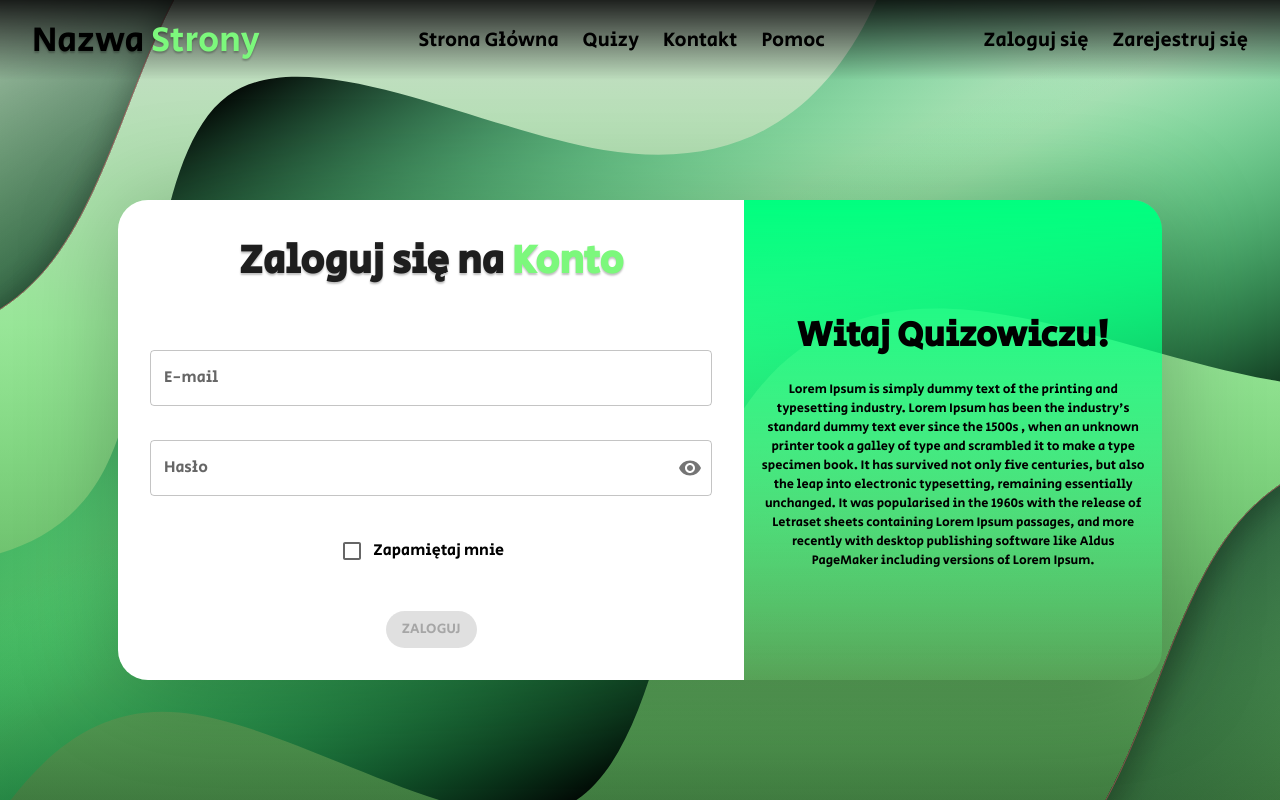
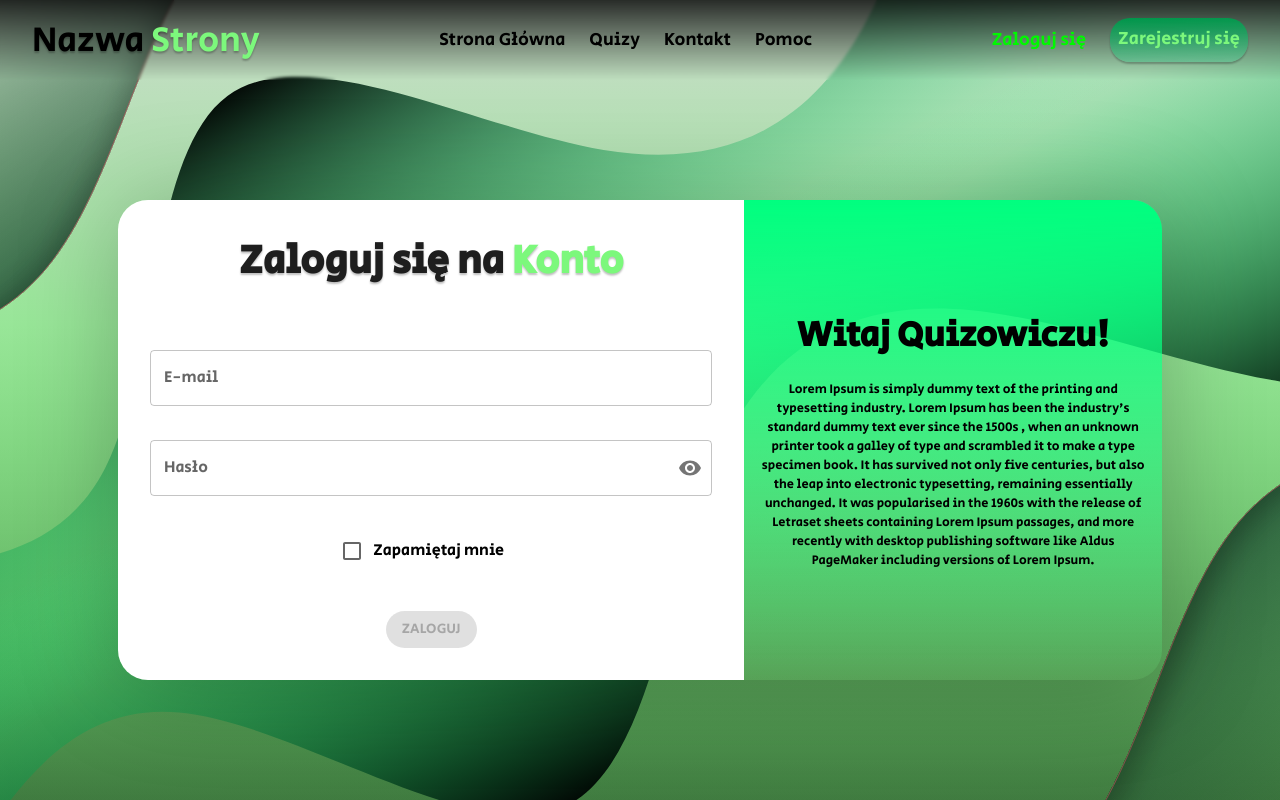
Before and after one commit to Szocik01/Projekt_inzynierski_frontend, a React (Create React App) app: page /login in a window 1280 px wide. Built offline with nearby package versions, Linux system fonts and the light colour scheme.

Commit message:
Add logout logic

```diff
--- /dev/null
+++ b/src/GlobalStyles.ts
@@ -0,0 +1,18 @@
+/** @jsxImportSource @emotion/react */
+import { css } from "@emotion/react";
+
+export const baseButtonStyles = {
+    borderRadius: "20px",
+    background: "linear-gradient(179deg, #00964B 1.16%, rgba(255, 255, 255, 0.5) 176.09%)",
+    boxShadow: "0px 2px 2px rgba(0, 0, 0, 0.25)",
+    color:"black",
+    "text-transform" : "none",
+    "&.Mui-disabled":{
+        background: "rgba(0, 0, 0, 0.12)"
+    },
+    "&:hover":{
+        backgroundColor:"#00964B"
+    }
+}
+
+export const serializedBaseButtonStyles = css(baseButtonStyles);
--- a/src/components/NavigationComponents/Navbar.tsx
+++ b/src/components/NavigationComponents/Navbar.tsx
@@ -2,6 +2,10 @@
 import { css } from "@emotion/react";
 import resolveLastWordColor from "../../utils/ResolveLastWordColor";
 import { Link, NavLink } from "react-router-dom";
+import { baseButtonStyles } from "../../GlobalStyles";
+import { Button } from "@mui/material";
+import { FC } from "react";
+import { mediaUp } from "../../utils/mediaQueries";
 
 const navbarStyles = css({
   width: "100%",
@@ -11,26 +15,67 @@ const navbarStyles = css({
   flexWrap: "nowrap",
   alignItems: "center",
   justifyContent: "space-between",
+  padding: "0 2rem",
+  transition: "ease-out 0.3s background-position-y",
+  background:
+    "linear-gradient(180deg, rgba(0, 0, 0, 0.8) 50%, rgba(0, 0, 0, 0.00) 100%) no-repeat",
+  backgroundSize: "100% 200%",
+  backgroundPositionY: "bottom",
+  backdropFilter: "blur( 1.5px )",
   gap: "2rem",
   a: {
+    fontSize: "14px",
     color: "black",
     textDecoration: "none",
-    fontSize: "1.25rem",
+  },
+  [mediaUp("lg")]: {
+    a: {
+      fontSize: "16px",
+    },
+  },
+  [mediaUp("xl")]: {
+    a: {
+      fontSize: "18px",
+    },
+  },
+  [mediaUp("xxl")]: {
+    a: {
+      fontSize: "20px",
+    },
+  },
+});
+
+const navbarUnfoldedStyles = css({
+  backgroundPositionY: "top",
+  [mediaUp("md")]: {
+    backgroundPositionY: "bottom",
   },
 });
 
 const navbarSideLeftStyles = css({
-  fontSize: "2.2rem",
+  fontSize: "1.6rem",
   textShadow: "0px 2px 2px rgba(0, 0, 0, 0.25)",
+  flexShrink: 0,
+  transition: "ease-out 0.2s color",
   span: {
     color: "#7CF87C",
   },
+  [mediaUp("xl")]: {
+    fontSize: "2.2rem",
+  },
+});
+
+const navbarSideLeftUnfoldedStyles = css({
+  color: "white",
 });
 
 const navbarCenterStyles = css({
+  display: "none",
+  [mediaUp("md")]: {
     display: "flex",
+    rowGap: "0.5rem",
+    flexWrap: "wrap",
     flexDirection: "row",
-  flexWrap: "nowrap",
     alignItems: "center",
     a: {
       padding: "0 0.75rem",
@@ -42,32 +87,90 @@ const navbarCenterStyles = css({
         backgroundColor: "#00F800",
         width: "100%",
         transform: "scaleX(0)",
-        position:"absolute",
+        position: "absolute",
         left: 0,
         bottom: "-0.2rem",
-        transformOrigin:"right"
+        transformOrigin: "right",
       },
 
       "&:hover::before": {
         transform: "scaleX(1)",
-      transformOrigin:"left"
+        transformOrigin: "left",
       },
       "&.active": {
         color: "#00F800",
       },
     },
+  },
+});
+
+const menuTogglerStyles = css({
+  display: "block",
+  width: "2rem",
+  height: "1.5rem",
+  borderBottom: "3px solid #7CF87C",
+  position: "relative",
+  cursor: "pointer",
+  transition: "ease-out 0.2s all",
+  "&::before, &::after": {
+    position: "absolute",
+    content: "''",
+    width: "100%",
+    height: "2.5px",
+    backgroundColor: "#7CF87C",
+    transition: "ease-out 0.2s all",
+    left: 0,
+  },
+  "&::before": {
+    top: 0,
+  },
+  "&::after": {
+    top: "50%",
+  },
+  [mediaUp("md")]: {
+    display: "none",
+  },
+});
+
+const activeTogglerStyles = css({
+  borderBottom: "none",
+  "&::before": {
+    transform: "rotate(45deg) translate(0.2rem,0.3rem)",
+  },
+  "&::after": {
+    transform: "rotate(-45deg) translate(0.2rem,-0.3rem)",
+  },
 });
 
 const navbarSideRightStyles = css({
+  display: "none",
+  [mediaUp("md")]: {
+    flexShrink: 0,
     display: "flex",
     alignItems: "center",
     gap: "1.5rem",
+    a: {
+      color: "#00F800",
+    },
+  },
 });
 
-const Navbar = () => {
+type NavbarProps = {
+  isUnfolded: boolean;
+  onTogglerClick: (event: React.MouseEvent<HTMLDivElement, MouseEvent>) => void;
+  onLogout: () => void;
+  token?: string;
+  userId?: string;
+};
+
+const Navbar: FC<NavbarProps> = (props) => {
+  const { isUnfolded, onTogglerClick, token, userId, onLogout } = props;
+
   return (
-    <div css={navbarStyles}>
-      <div css={navbarSideLeftStyles}>
+    <div css={[navbarStyles, isUnfolded && navbarUnfoldedStyles]}>
+      <div
+        css={[navbarSideLeftStyles, isUnfolded && navbarSideLeftUnfoldedStyles]}
+      >
         {resolveLastWordColor("Nazwa Strony")}
       </div>
       <div css={navbarCenterStyles}>
@@ -97,9 +200,48 @@ const Navbar = () => {
         </NavLink>
       </div>
       <div css={navbarSideRightStyles}>
+        {!token || !userId ? (
+          <>
             <Link to="/login">Zaloguj się</Link>
-        <Link to="/register">Zarejestruj się</Link>
+            <Link to="/register">
+              <Button
+                sx={[
+                  baseButtonStyles,
+                  {
+                    fontSize: "14px",
+                    color: "#7CF87C",
+                    [mediaUp("lg")]: { fontSize: "16px" },
+                    [mediaUp("xl")]: { fontSize: "18px" },
+                    [mediaUp("xxl")]: { fontSize: "20px" },
+                  },
+                ]}
+              >
+                Zarejestruj się
+              </Button>
+            </Link>
+          </>
+        ) : (
+          <Button
+            sx={[
+              baseButtonStyles,
+              {
+                fontSize: "14px",
+                color: "#7CF87C",
+                [mediaUp("lg")]: { fontSize: "16px" },
+                [mediaUp("xl")]: { fontSize: "18px" },
+                [mediaUp("xxl")]: { fontSize: "20px" },
+              },
+            ]}
+            onClick={onLogout}
+          >
+            Wyloguj się
+          </Button>
+        )}
       </div>
+      <div
+        onClick={onTogglerClick}
+        css={[menuTogglerStyles, isUnfolded && activeTogglerStyles]}
+      ></div>
     </div>
   );
 };
--- a/src/components/NavigationComponents/Navigation.tsx
+++ b/src/components/NavigationComponents/Navigation.tsx
@@ -4,25 +4,101 @@ import { css } from "@emotion/react";
 import { useState } from "react";
 import Sidebar from "./Sidebar";
 import Navbar from "./Navbar";
+import { Backdrop } from "@mui/material";
+import { mediaUp } from "../../utils/mediaQueries";
+import useHttp from "../../hooks/useHttp";
+import { API_CALL_URL_BASE } from "../../utils/Constants";
+import deleteSingleCookie from "../../utils/DeleteSingleCookie";
+import { ReduxAppState } from "../../storage/redux";
+import { AuthSliceState, authSliceActions } from "../../storage/authSlice";
+import { useDispatch, useSelector } from "react-redux";
+import ContentLoading from "../UtilityComponents/ContentLoading";
 
 const headerStyles = css({
-    position: "fixed",
-    left: 0,
-    top:0,
-    width: "100%",
-    height: "5rem",
-    padding: "0 2rem",
-    background: "linear-gradient(180deg, rgba(0, 0, 0, 0.85) 0%, rgba(0, 0, 0, 0.00) 100%)"
+  position: "fixed",
+  zIndex: 1000,
+  left: 0,
+  top: 0,
+  width: "100%",
+  height: "5rem",
 });
 
-const Navigation = ()=>{
+const Navigation = () => {
+  const [isUnfolded, setUnfolded] = useState(false);
 
-    const [isUnfolded, setUnfolded] = useState(false);
+  const [logoutRequest, isLoggingOut] = useHttp(
+    `${API_CALL_URL_BASE}/api/routers/http/controllers/auth/logout`
+  );
 
-    return <header css={headerStyles}>
-        <Navbar/>
-        <Sidebar/>
-    </header>
-}
+  const { token, userId } = useSelector<ReduxAppState, AuthSliceState>(
+    (state) => {
+      return state.auth;
+    }
+  );
+
+    const dispatch = useDispatch();
+
+  function togglerClickHandler() {
+    setUnfolded((prevValue) => {
+      return !prevValue;
+    });
+  }
+
+  function handleLogoutResponse(response: Response) {
+    return response.json().then((data) => {
+      if (data.status_code >= 400 && data.status_code <= 599) {
+        throw new Error(data.message);
+      }
+    });
+  }
+
+  function handleLogoutError(error: Error) {
+    console.warn(error.message);
+  }
+
+  function logoutHandler() {
+    deleteSingleCookie("token");
+    deleteSingleCookie("rememberMe");
+    deleteSingleCookie("userId");
+    dispatch(authSliceActions.deleteUserData())
+    logoutRequest(handleLogoutResponse, handleLogoutError, {
+      headers: {
+        "Content-Type": "application/json",
+        Authorization: `Bearer ${token}`,
+      },
+    });
+  }
+
+  return (
+    <>
+    {isLoggingOut && <ContentLoading blurOverlay={true}/>}
+      <Backdrop
+        open={isUnfolded}
+        onClick={togglerClickHandler}
+        sx={{
+          zIndex: 500,
+          [mediaUp("md")]: {
+            display: "none",
+          },
+        }}
+      />
+      <header css={[headerStyles]}>
+        <Navbar
+          isUnfolded={isUnfolded}
+          onTogglerClick={togglerClickHandler}
+          userId={userId}
+          token={token}
+          onLogout={logoutHandler}
+        />
+        <Sidebar
+          isUnfolded={isUnfolded}
+          onLogout={logoutHandler}
+          userId={userId}
+          token={token}
+        />
+      </header>
+    </>
+  );
+};
 
 export default Navigation;
--- a/src/components/NavigationComponents/Sidebar.tsx
+++ b/src/components/NavigationComponents/Sidebar.tsx
@@ -1,7 +1,136 @@
 /** @jsxImportSource @emotion/react */
 
-const Sidebar = ()=>{
-    return<></>
-}
+import { css } from "@emotion/react";
+import { FC } from "react";
+import { NavLink } from "react-router-dom";
+import { mediaUp } from "../../utils/mediaQueries";
+
+const sidebarContainerStyles = css({
+  position: "absolute",
+  display: "flex",
+  flexDirection: "column",
+  gap: "0.5rem",
+  padding: "2rem 0 ",
+  overflowY: "auto",
+  zIndex: 1000,
+  width: "22rem",
+  height: "calc(100dvh - 5rem)",
+  right: 0,
+  top: "100%",
+  transform: "translateX(100%)",
+  transition: "ease-out 0.3s background-position-y,ease-out 0.35s transform",
+  background:
+    "linear-gradient(0deg, rgba(0, 0, 0, 0.8) 50%, rgba(0, 0, 0, 0.00) 100%) no-repeat",
+  backgroundSize: "100% 200%",
+  backgroundPositionY: "top",
+  backdropFilter: "blur( 1.5px )",
+  a: {
+    textAlign: "center",
+    textDecoration: "none",
+    color: "white",
+    padding: "0.8rem 0.2rem",
+    margin: "0 2rem",
+    transition: "ease-out color 0.3s, ease-out background-color 0.3s",
+    borderRadius: "15px",
+    "&:hover": {
+      backgroundColor: "#ffffff36",
+    },
+    "&.active": {
+      backgroundColor: "white",
+      color: "black",
+    },
+  },
+  [mediaUp("md")]: {
+    display: "none",
+  },
+  button: {
+    textAlign: "center",
+    textDecoration: "none",
+    color: "white",
+    padding: "0.8rem 0.2rem",
+    margin: "0 2rem",
+    transition: "ease-out color 0.3s, ease-out background-color 0.3s",
+    borderRadius: "15px",
+    backgroundColor: "transparent",
+    border: "none",
+    fontSize: "1rem",
+    fontFamily: "unset",
+    "&:hover": {
+      backgroundColor: "#ffffff36",
+    },
+    "&.active": {
+      backgroundColor: "white",
+      color: "black",
+    },
+  },
+  [mediaUp("md")]: {
+    display: "none",
+  },
+});
+
+const sidebarContainerUnfoldedStyles = css({
+  transform: "none",
+  backgroundPositionY: "bottom",
+});
+
+type SidebarProps = {
+  isUnfolded: boolean;
+  onLogout: () => void;
+  token?: string;
+  userId?: string;
+};
+
+const Sidebar: FC<SidebarProps> = (props) => {
+  const { isUnfolded, onLogout, token, userId } = props;
+
+  return (
+    <div
+      css={[
+        sidebarContainerStyles,
+        isUnfolded && sidebarContainerUnfoldedStyles,
+      ]}
+    >
+      <NavLink to="/" className={({ isActive }) => (isActive ? "active" : "")}>
+        Strona Główna
+      </NavLink>
+      <NavLink
+        to="/quizes"
+        className={({ isActive }) => (isActive ? "active" : "")}
+      >
+        Quizy
+      </NavLink>
+      <NavLink
+        to="/contact"
+        className={({ isActive }) => (isActive ? "active" : "")}
+      >
+        Kontakt
+      </NavLink>
+      <NavLink
+        to="/help"
+        className={({ isActive }) => (isActive ? "active" : "")}
+      >
+        Pomoc
+      </NavLink>
+      {!token || !userId ? (
+        <>
+          <NavLink
+            to="/login"
+            className={({ isActive }) => (isActive ? "active" : "")}
+          >
+            Zaloguj się
+          </NavLink>
+          <NavLink
+            to="/register"
+            className={({ isActive }) => (isActive ? "active" : "")}
+          >
+            Zarejestruj się
+          </NavLink>
+        </>
+      ) : (
+        <button onClick={onLogout}>Wyloguj się</button>
+      )}
+    </div>
+  );
+};
 
 export default Sidebar;
--- a/src/components/UtilityComponents/ContentLoading.tsx
+++ b/src/components/UtilityComponents/ContentLoading.tsx
@@ -14,7 +14,7 @@ const loadingContainerStyles = css({
   alignItems: "center",
   position: "fixed",
   inset: 0,
-  zIndex: 5,
+  zIndex: 2000,
 });
 
 const coverParentStyles = css({
--- a/src/pages/Login.tsx
+++ b/src/pages/Login.tsx
@@ -16,10 +16,10 @@ import {
   formStyles,
   headerStyles,
   descriptionPanelStyles,
-  baseButtonStyles,
   httpErrorStyles,
   redirectionSectionStyles
 } from "../components/AuthComponents/AuthGlobalStyles";
+import { baseButtonStyles } from "../GlobalStyles";
 import { Link } from "react-router-dom";
 
 const Login = () => {
@@ -149,7 +149,7 @@ const Login = () => {
             variant="contained"
             disabled={!!emailError || !!passwordError}
             type="submit"
-            sx={baseButtonStyles}
+            sx={[baseButtonStyles,{textTransform:"uppercase"}]}
           >
             Zaloguj
           </Button>
--- a/src/pages/Register.tsx
+++ b/src/pages/Register.tsx
@@ -16,10 +16,10 @@ import {
   formStyles,
   headerStyles,
   descriptionPanelStyles,
-  baseButtonStyles,
   httpErrorStyles,
   redirectionSectionStyles
 } from "../components/AuthComponents/AuthGlobalStyles";
+import { baseButtonStyles } from "../GlobalStyles";
 import { Link } from "react-router-dom";
 
 const Register = () => {
@@ -176,7 +176,7 @@ const Register = () => {
               !!userNameError
             }
             type="submit"
-            sx={baseButtonStyles}
+            sx={[baseButtonStyles,{textTransform:"uppercase"}]}
           >
             Zarejestruj
           </Button>
--- a/src/storage/authSlice.ts
+++ b/src/storage/authSlice.ts
@@ -29,7 +29,8 @@ const authSlice = createSlice({
     },
 
     deleteUserData: (state) => {
-      state = { userId: "", token: "" };
+        state.userId = "";
+        state.token = "";
     },
   },
 });
```
Also changed, not shown: src/components/AuthComponents/AuthGlobalStyles.ts (+0 -15 lines). Lines whose indentation alone changed are shown as unchanged.
